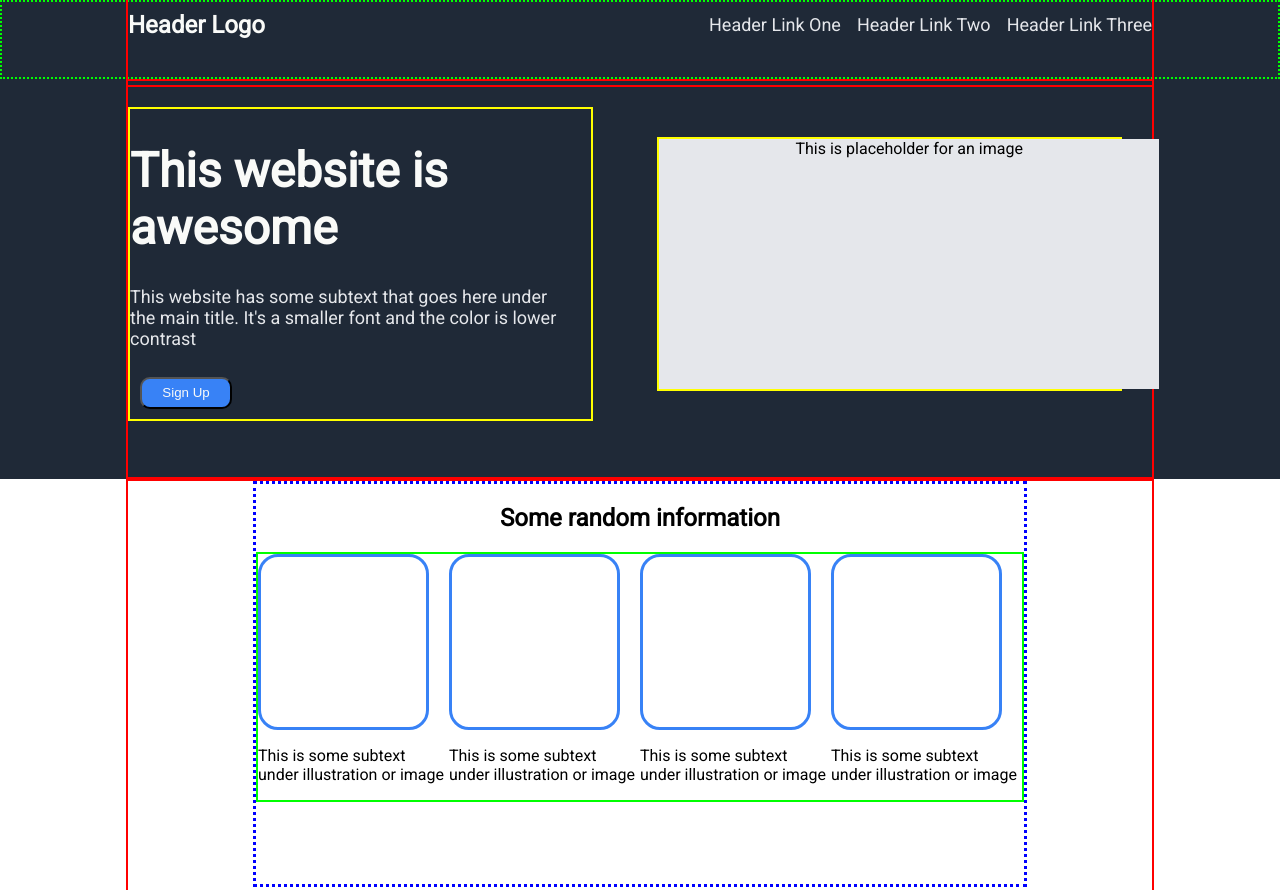
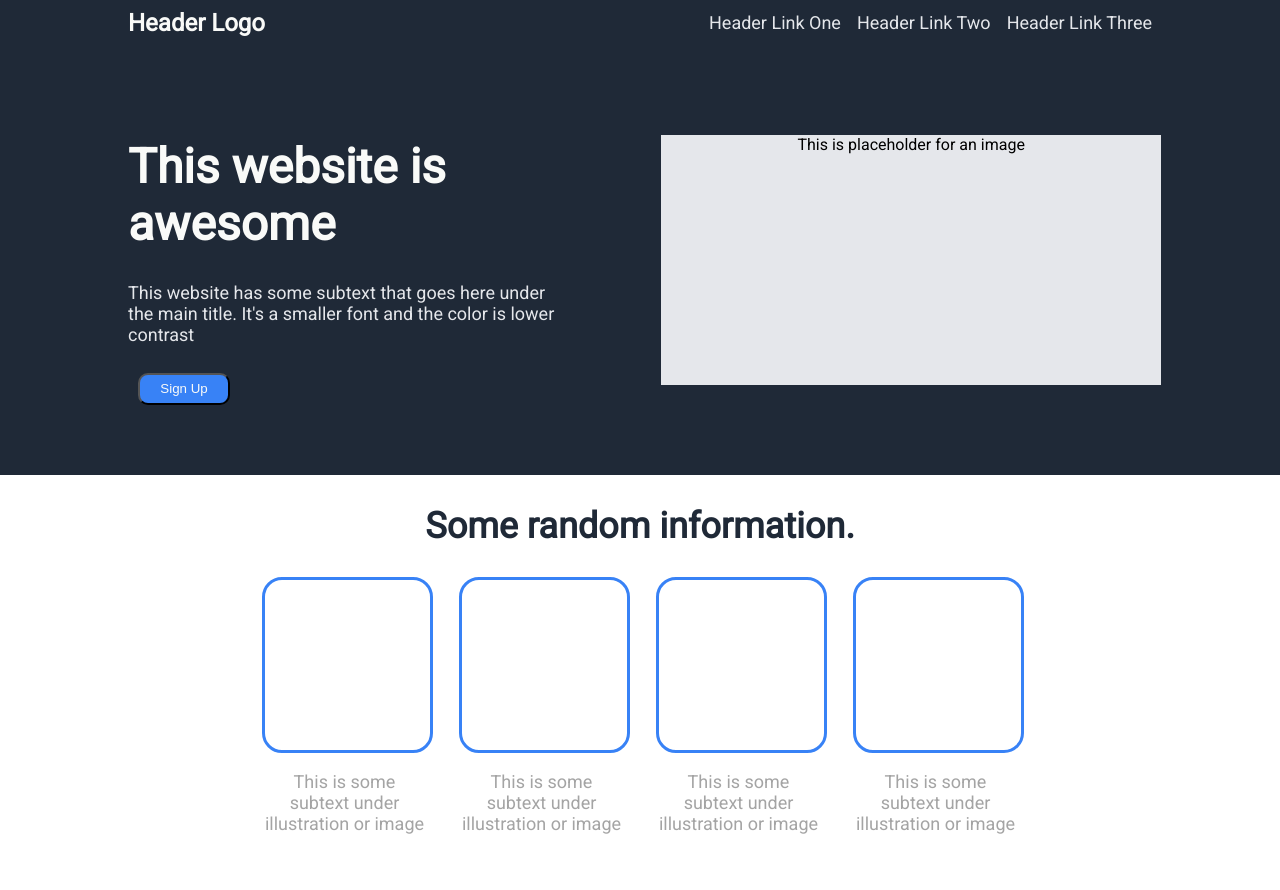
Before and after one commit to JSammy23/landing-page, a plain HTML site: page index.html in a window 1280 px wide. Shown: the top 890 px of the page. Drawn offline with Linux system fonts and the light colour scheme.

Commit message:
Completed styling div.cont-one

```diff
--- a/index.html
+++ b/index.html
@@ -43,7 +43,7 @@
     </div>
     <div class="wrapper">
       <div class="cont-one">
-        <h2>Some random information</h2>
+        <h2 class="info">Some random information.</h2>
         <div class="content-wrapper">
           <div class="mini">
             <div class="tile"></div>
--- a/styles.css
+++ b/styles.css
@@ -21,7 +21,6 @@ body {
   display: flex;
   justify-content: space-between;
   align-items: center;
-  border: 2px solid red;
   padding-bottom: 30px;
 }
 
@@ -30,7 +29,6 @@ header {
   height: 75px;
   display: flex;
   align-items: center;
-  border: 2px dotted lime;
 }
 
 ul {
@@ -61,6 +59,16 @@ a {
   width: 95%;
 }
 
+.mini p {
+  font-size: 18px;
+  text-align: center;
+  color: #838383bc;
+}
+
+.mini {
+  width: 165px;
+}
+
 .logo {
   color: #f9faf8;
   font-size: 24px;
@@ -68,7 +76,7 @@ a {
 
 .hero-main {
   font-size: 48px;
-  font-weight: 800;
+  font-weight: 900;
   color: #f9faf8;
   width: 80%;
   margin-bottom: 30px;
@@ -77,7 +85,6 @@ a {
 .sub-cont {
   width: 45%;
   margin-right: 30px;
-  border: 2px solid yellow;
 }
 
 .img-div {
@@ -103,10 +110,16 @@ button {
   display: flex;
   flex-direction: column;
   align-items: center;
-  border: 3px dotted blue;
   width: 75%;
   margin-left: auto;
   margin-right: auto;
+
+}
+
+.info {
+  font: 900;
+  font-size: 36px;
+  color: #1f2937;
 }
 
 .tile {
@@ -117,9 +130,8 @@ button {
 }
 
 .content-wrapper {
-  border: 2px solid lime;
   display: flex;
-
+  gap: 2em;
 }
 
 .cont-two {
```
